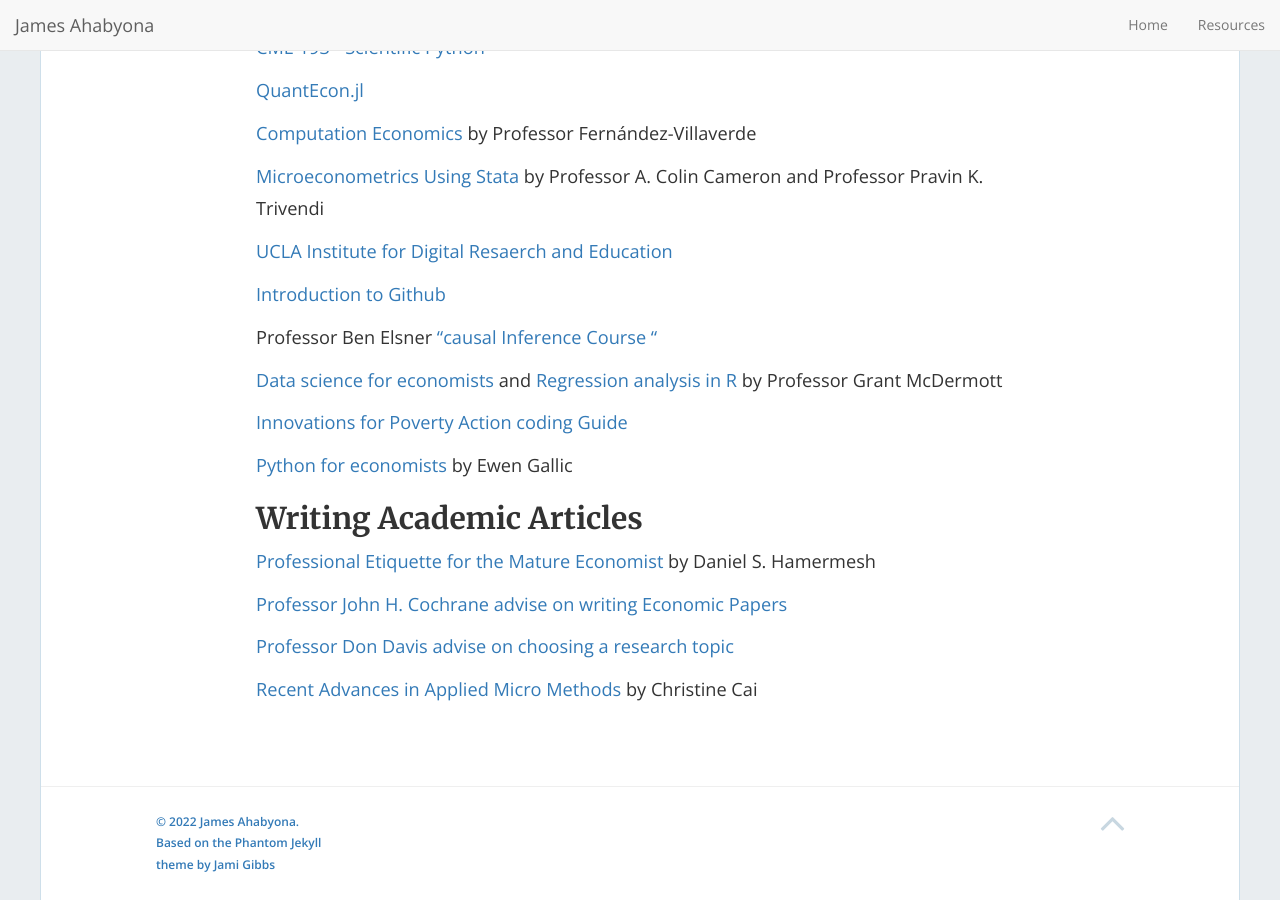
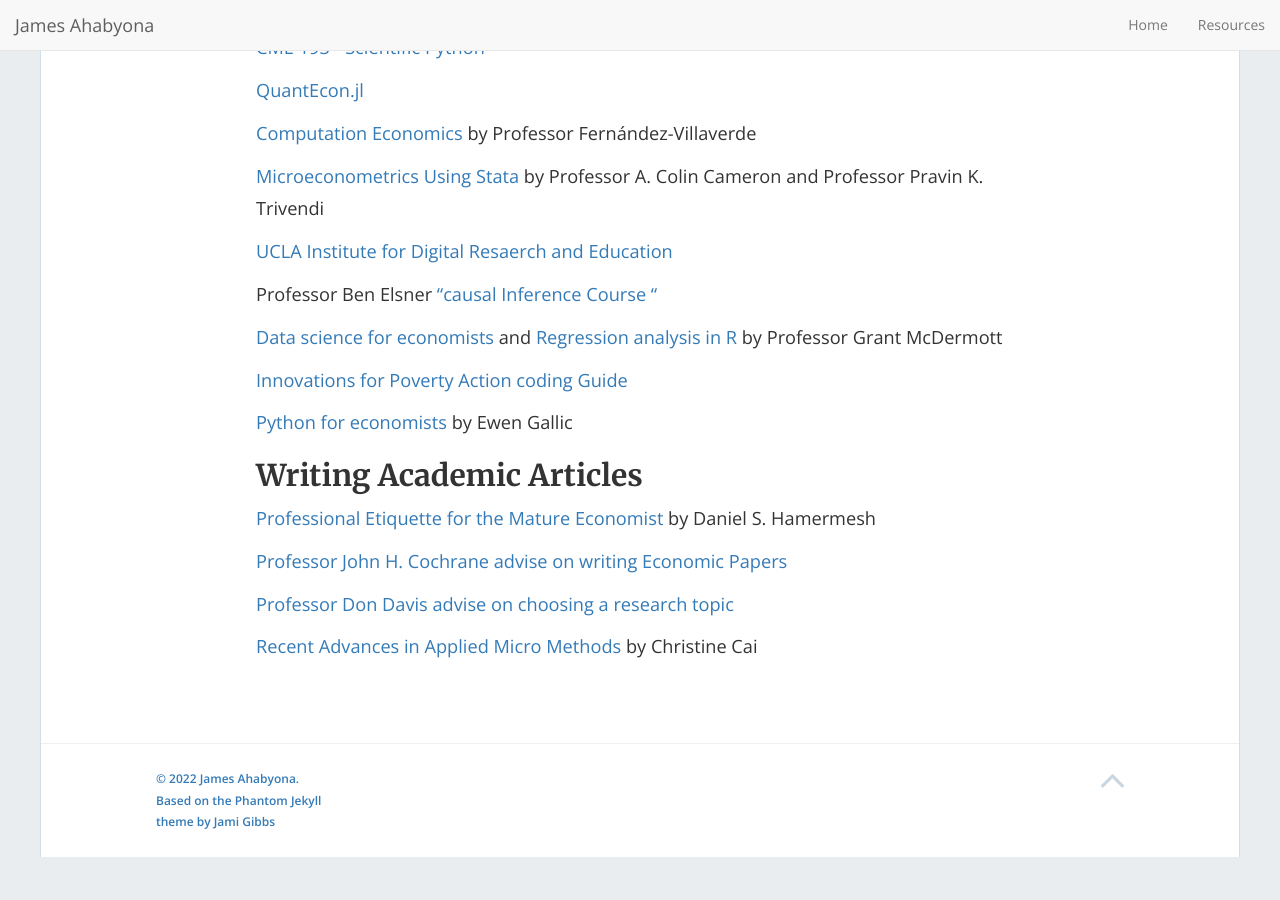
Before and after one commit to mariaelenaguer/mariaelenaguer.github.io, a Jekyll site: the page built from Resources.md, in a window 1280 px wide and 900 px high, scrolled down 1121 px. Built offline with Jekyll 4.4.1, drawn with Linux system fonts in a browser that asks for light colours; nearby versions of some CDN libraries; after the commit the page ends 1978 px from its top, so only the background shows below that.

Commit message:
Update Resources.md

```diff
--- a/Resources.md
+++ b/Resources.md
@@ -74,8 +74,6 @@ Welcome and thank you for checking out this page, i suggest that you read _The T
 
 [UCLA Institute for Digital Resaerch and Education](https://stats.idre.ucla.edu/stata/)
 
-[Introduction to Github](https://docs.github.com/en/get-started/quickstart/hello-world)
-
 
 Professor Ben Elsner ["causal Inference Course "](https://www.youtube.com/playlist?list=PLyvUJLHD8IsJCB7ALqwjRG1BjL5JxE__H)
 
```
